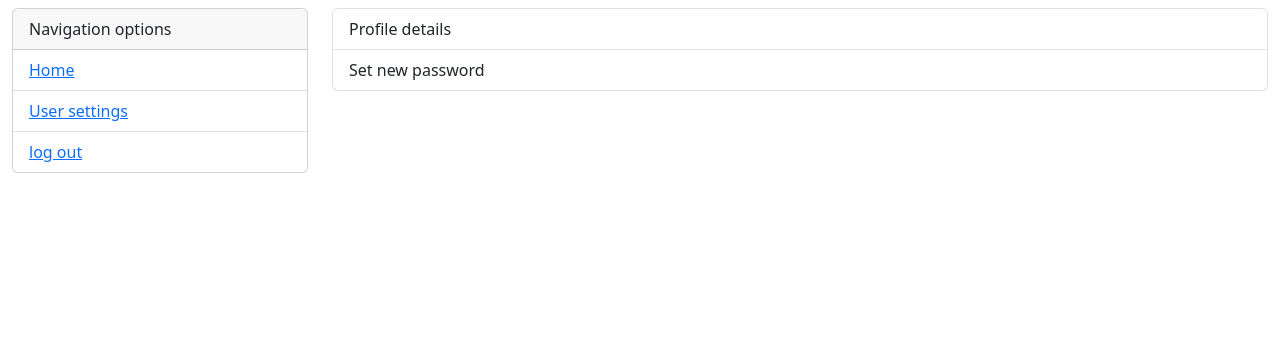
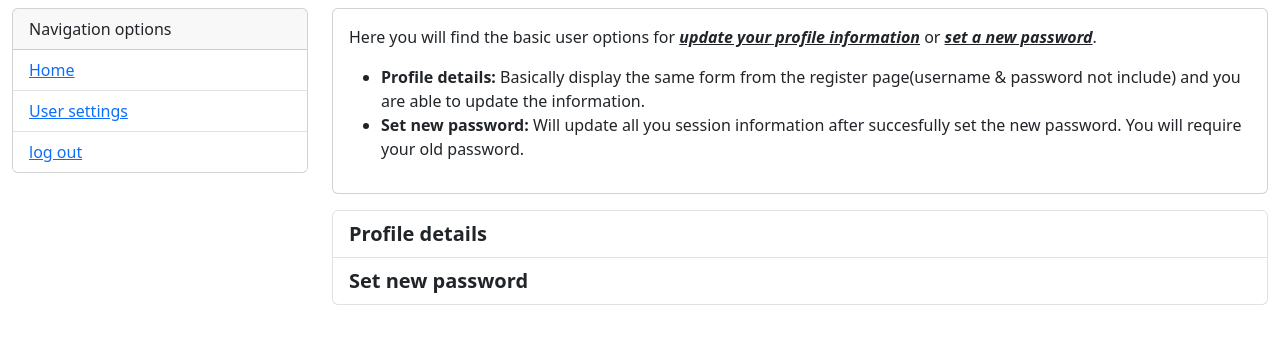
Before and after one commit to Raw-Flower/toolbox-auth-kit, a Django app: template templates/users/admin/user_settings.html in a window 1280 px wide. Shown: the top 344 px of the page. Run offline with Django 3.2, Linux system fonts and the light colour scheme; the template is opened without the code that fills it, so the values that code supplies are empty.

Commit message:
Profile update feature
Now current user can modify his own profile information(one form manage User and UserProfile model information)

```diff
--- a/templates/users/admin/confirm_logout.html
+++ b/templates/users/admin/confirm_logout.html
@@ -2,7 +2,6 @@
 {% block title %}logout confim{% endblock title %}
 {% block body %}
 <div class="card">
-    <div class="card-header">Log-out confirmation</div>
     <div class="card-body">
         <h5 class="card-title">Are you sure to logout?</h5>
         <form action='{% url "users:logout" %}' method='POST' novalidate>
--- a/templates/users/admin/index.html
+++ b/templates/users/admin/index.html
@@ -3,7 +3,6 @@
 {% block body %}
 {% include 'users/includes/messages.html'%}
 <div class="card">
-    <div class="card-header">Dashboard</div>
     <div class="card-body">
         <h5 class="card-title">Hello {{request.user.first_name}}, welcome back!</h5>
         <p class="card-text">Look around all the admin funtionalies and please have a try, thank you.</p>
--- a/templates/users/admin/user_settings.html
+++ b/templates/users/admin/user_settings.html
@@ -1,8 +1,20 @@
 {% extends 'users/base/admin_base.html' %}
-{% block title %}Settings{% endblock title %}
+{% block title %}User settings{% endblock title %}
 {% block body %}
-<div class="list-group">
-    <a href='{% url "users:user_profile" %}' class="list-group-item list-group-item-action"><span class='text-dark fw-normal'>Profile details</span></a>
-    <a href='{% url "users:user_new_password" %}' class="list-group-item list-group-item-action"><span class='text-dark fw-normal'>Set new password</span></a>
+<div class="card">
+    <div class="card-body">
+        <p class="card-text">Here you will find the basic user options for <span class='fst-italic fw-bold text-decoration-underline'>update your profile information</span> or <span class='fst-italic fw-bold text-decoration-underline'>set a new password</span>.</p>
+        <p class='card-text'>
+            <ul>
+                <li><span class='fw-bold'>Profile details:</span> Basically display the same form from the register page(username & password not include) and you are able to update the information.</li>
+                <li><span class='fw-bold'>Set new password:</span> Will update all you session information after succesfully set the new password. You will require your old password.</li>
+            </ul>
+        </p>
+    </div>
+</div>
+
+<div class="list-group mt-3">
+    <a href='{% url "users:user_profile" %}' class="list-group-item list-group-item-action fs-5"><span class='text-dark fw-bold'>Profile details</span></a>
+    <a href='{% url "users:user_new_password" %}' class="list-group-item list-group-item-action fs-5"><span class='text-dark fw-bold'>Set new password</span></a>
 </div>
 {% endblock body %}
--- a/templates/users/base/admin_base.html
+++ b/templates/users/base/admin_base.html
@@ -13,9 +13,9 @@
                 <div class="card">
                     <div class="card-header">Navigation options</div>
                     <ul class="list-group list-group-flush">
-                        <li class="list-group-item"><a href='{% url "users:admin_home" %}' class="card-link">Home</a></li>
-                        <li class="list-group-item"><a href='{% url "users:user_settings" %}' class="card-link">User settings</a></li>
-                        <li class="list-group-item"><a href='{% url "users:admin_confirm_logout" %}' class="card-link">log out</a></li>
+                        <li class="list-group-item"><a href='{% url "users:admin_home" %}' class="card-link">Home</a> {% if active_page == 'admin_home' %} <span class="badge bg-primary">You're here!</span>{% endif %} </li>
+                        <li class="list-group-item"><a href='{% url "users:user_settings" %}' class="card-link">User settings</a> {% if active_page == 'user_settings' %} <span class="badge bg-primary">You're here!</span>{% endif %}</li>
+                        <li class="list-group-item"><a href='{% url "users:admin_confirm_logout" %}' class="card-link">log out</a> {% if active_page == 'confirm_logout' %} <span class="badge bg-primary">You're here!</span>{% endif %}</li>
                     </ul>
                 </div>
             </div>
--- a/templates/users/core/users_create.html
+++ b/templates/users/core/users_create.html
@@ -13,7 +13,7 @@
                 <div class="user_profile mt-2">
                     {% include 'users/includes/form_render.html' with form=profile_form title='Profile information' only %}
                 </div>
-                <div class='form_footer mt-2'>
+                <div class='mt-2'>
                     {% csrf_token %}
                     <div class="mb-3">
                         <button type="submit" class="btn btn-success"><i class="bi bi-plus-circle"></i>Register</button>
```
Also changed, not shown: templates/users/admin/user_profile.html (+16 -1 lines), utils.py (+42 -5 lines), views.py (+30 -5 lines), mixins.py (line endings or trailing spaces).
